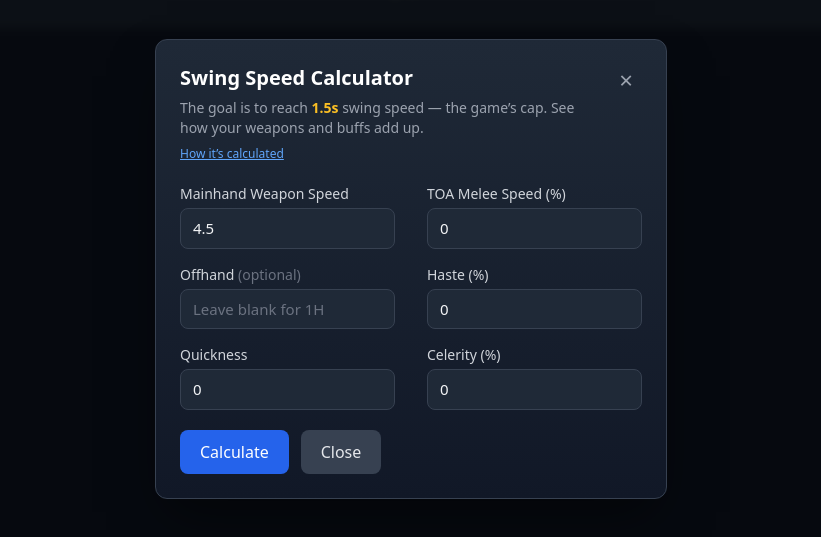
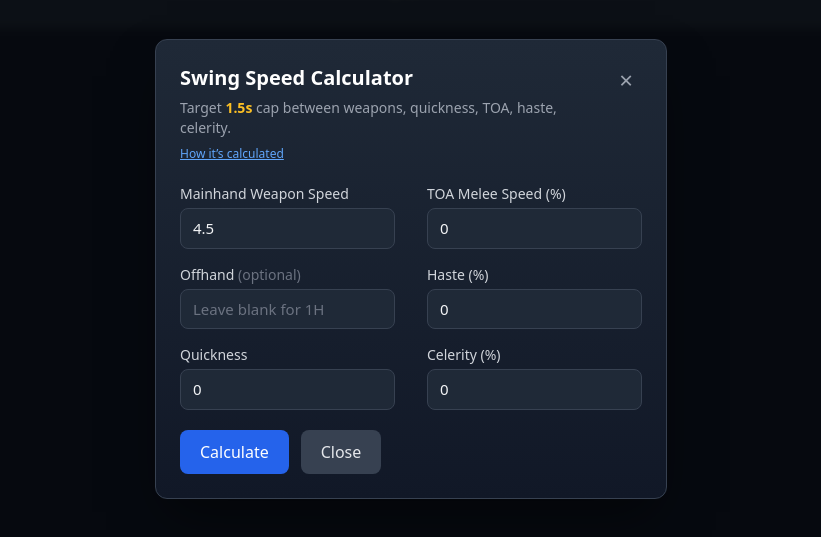
Before and after one commit to nfarrell87/boss-tracker, a website: page site/index.html in a window 1280 px wide. Both pictures are taken after a click on the button "Swing Speed Calculator". Shown: the part 131-668 px from the top of the page, without its empty margins (229-1050 px from the left). Drawn offline with nearby package versions, Linux system fonts and the light colour scheme; no server answers.

```diff
--- a/site/index.html
+++ b/site/index.html
@@ -139,7 +139,7 @@
         <div class="flex justify-between items-start gap-4 mb-3">
           <div>
             <h3 class="text-xl font-semibold text-white">Swing Speed Calculator</h3>
-            <p class="text-sm text-gray-400 mt-1.5">The goal is to reach <strong class="text-amber-400">1.5s</strong> swing speed — the game’s cap. See how your weapons and buffs add up.</p>
+            <p class="text-sm text-gray-400 mt-1.5">Target <strong class="text-amber-400">1.5s</strong> cap between weapons, quickness, TOA, haste, celerity.</p>
             <button type="button" id="swing-speed-info-btn" class="text-xs text-blue-400 hover:text-blue-300 mt-2 focus:outline-none underline">How it’s calculated</button>
           </div>
           <button type="button" id="swing-speed-close" class="text-gray-400 hover:text-white focus:outline-none text-2xl leading-none w-8 h-8 flex items-center justify-center rounded-full hover:bg-gray-600/50 transition-colors flex-shrink-0" aria-label="Close">&times;</button>
```
